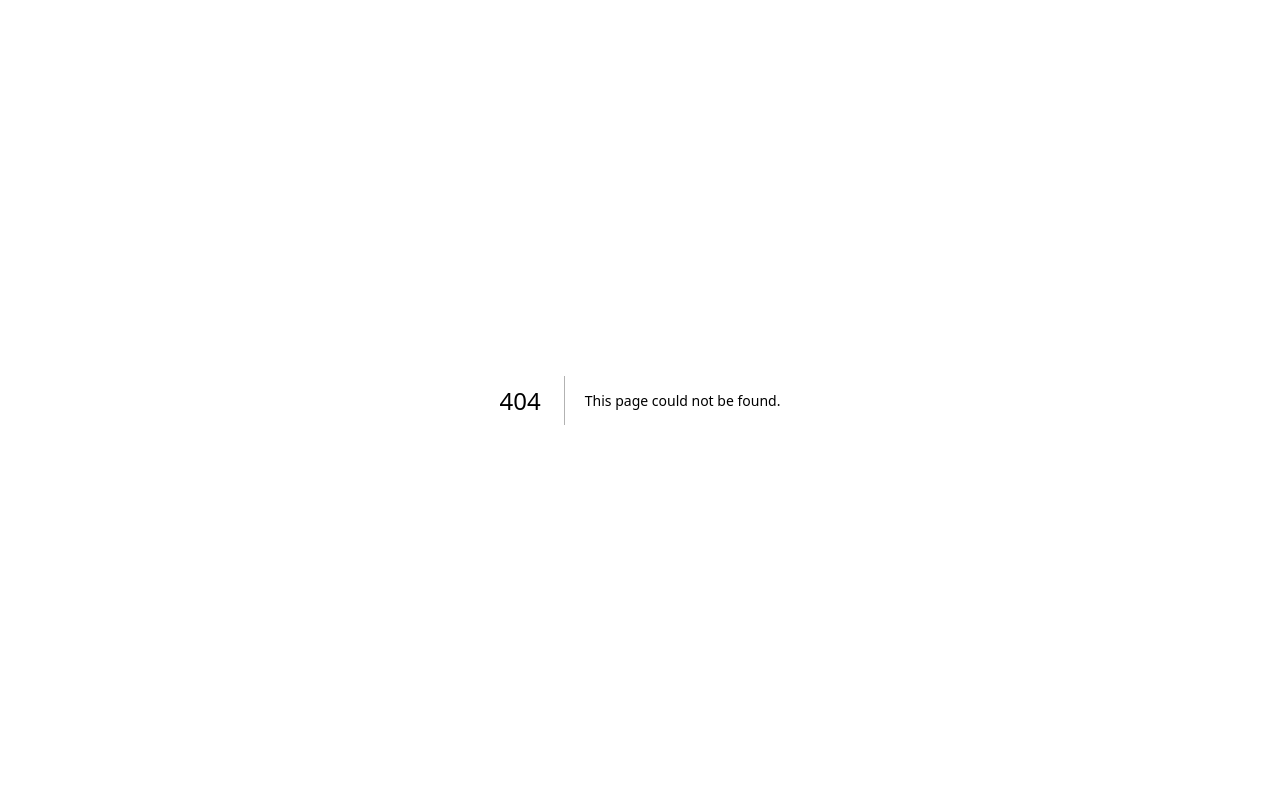
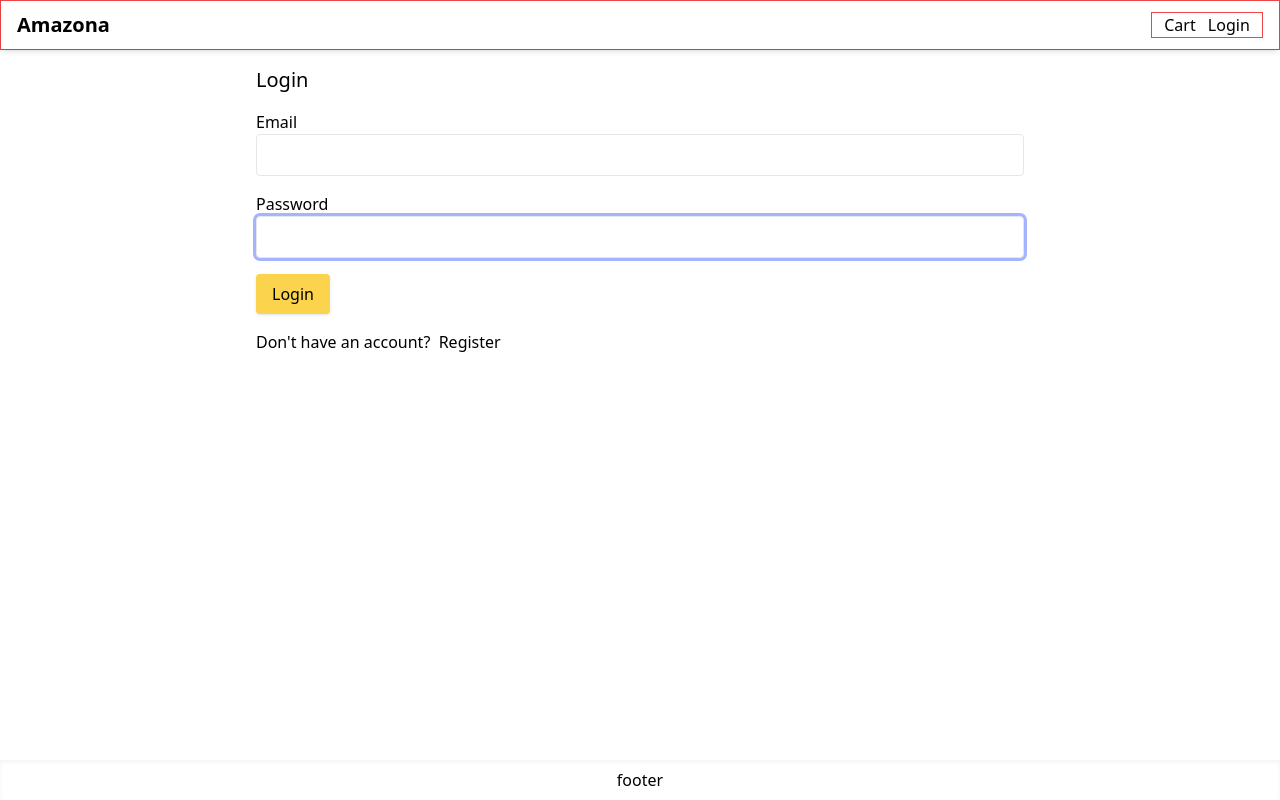
Before and after one commit to aufung1999/12_e_commerce, a Next.js app: page /login in a window 1280 px wide. Before the commit this address had no page. Built offline with nearby package versions, Linux system fonts and the light colour scheme.

Commit message:
create login Form

```diff
--- a/package.json
+++ b/package.json
@@ -18,6 +18,7 @@
     "next": "13.3.2",
     "react": "18.2.0",
     "react-dom": "18.2.0",
+    "react-hook-form": "^7.43.9",
     "react-redux": "^8.0.5"
   },
   "devDependencies": {
--- a/pages/cart.js
+++ b/pages/cart.js
@@ -111,7 +111,7 @@
               </li>
               <li>
                 <button
-                  onClick={() => router.push("/shipping")}
+                  onClick={() => router.push("login?redirect=/shipping")}
                   className="primary-button w-full"
                 >
                   Check Out
--- /dev/null
+++ b/pages/login.js
@@ -0,0 +1,66 @@
+import Layout from "@/components/Layout";
+import Link from "next/link";
+import React from "react";
+import { useForm } from "react-hook-form";
+
+export default function LoginScreen() {
+  const {
+    handleSubmit,
+    register,
+    formState: { errors },
+  } = useForm();
+  const submitHandler = async ({ email, password }) => {};
+
+  return (
+    <Layout title="Login">
+      <form
+        className="mx-auto max-w-screen-md"
+        onSubmit={handleSubmit(submitHandler)}
+      >
+        <h1 className="mb-4 text-xl">Login</h1>
+        <div className="mb-4">
+          <label htmlFor="email">Email</label>
+          <input
+            type="email"
+            {...register("email", {
+              required: "Password enter email",
+              pattern: {
+                value: /^[a-zA-Z0-9_.+-]+@[a-zA-Z0-9-]+.[a-zA-Z0-9-.]+$/i,
+                message: "Please enter valid email",
+              },
+            })}
+            className="w-full"
+            id="email"
+            autoFocus
+          ></input>
+          {errors.email && (
+            <div className="text-red-500">{errors.email.message}</div>
+          )}
+        </div>
+        <div className="mb-4">
+          <label htmlFor="password">Password</label>
+          <input
+            type="password"
+            {...register("password", {
+              required: "Please enter password",
+              minLength: { value: 6, message: "password is more than 5 chars" },
+            })}
+            className="w-full"
+            id="password"
+            autoFocus
+          ></input>
+          {errors.password && (
+            <div className="text-red-500 ">{errors.password.message}</div>
+          )}
+        </div>
+        <div className="mb-4">
+          <button className="primary-button">Login</button>
+        </div>
+        <div className="mb-4">
+          Don&apos;t have an account? &nbsp;
+          <Link href="register">Register</Link>
+        </div>
+      </form>
+    </Layout>
+  );
+}
--- a/styles/globals.css
+++ b/styles/globals.css
@@ -23,6 +23,12 @@
   @apply mb-5 block rounded-lg border border-gray-200 shadow-md;
 }
 
-.primary-button{
-  @apply rounded bg-amber-300 py-2 px-4 shadow outline-none hover:bg-amber-400 active:bg-amber-500
+.primary-button {
+  @apply rounded bg-amber-300 py-2 px-4 shadow outline-none hover:bg-amber-400 active:bg-amber-500;
 }
+
+input,
+select,
+textarea {
+  @apply rounded border p-2 outline-none ring-indigo-300 focus:ring;
+}
```
Also changed, not shown: 1 other file (tests, documents, lock files or other folders).
